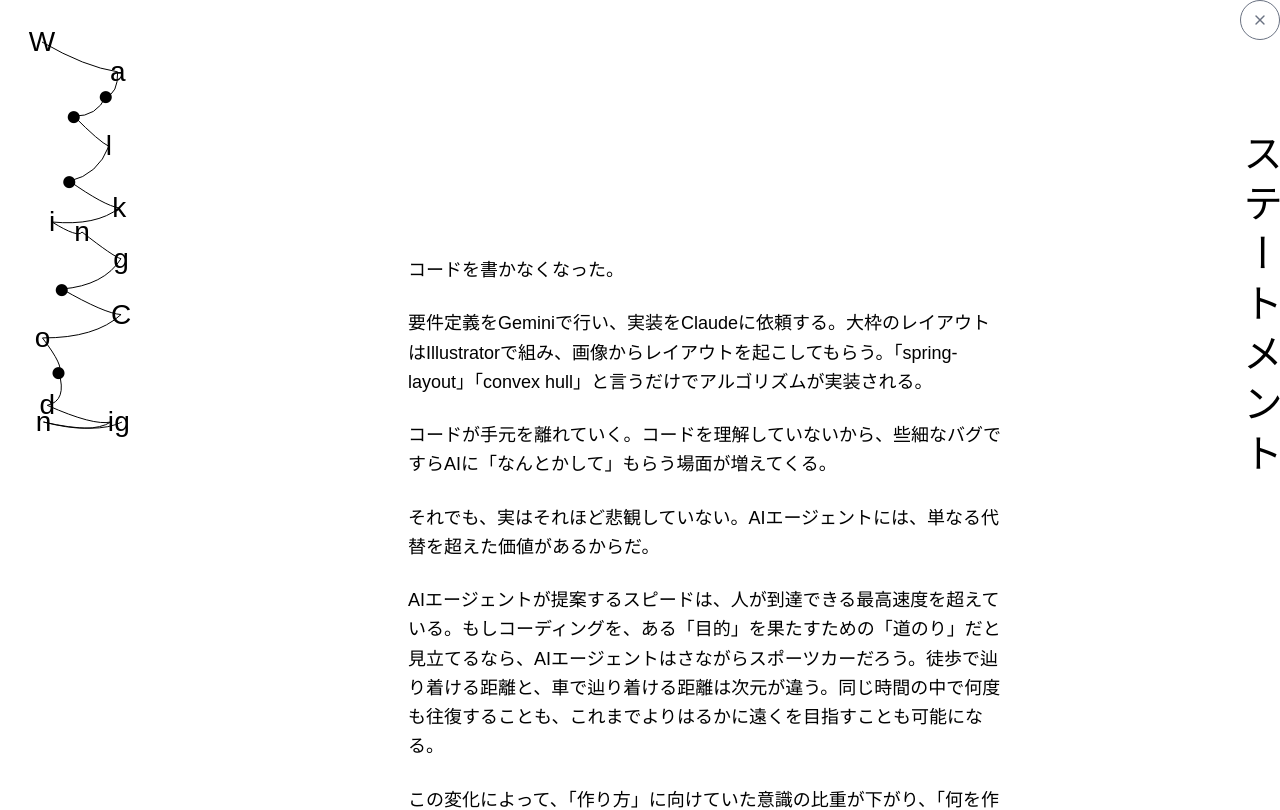
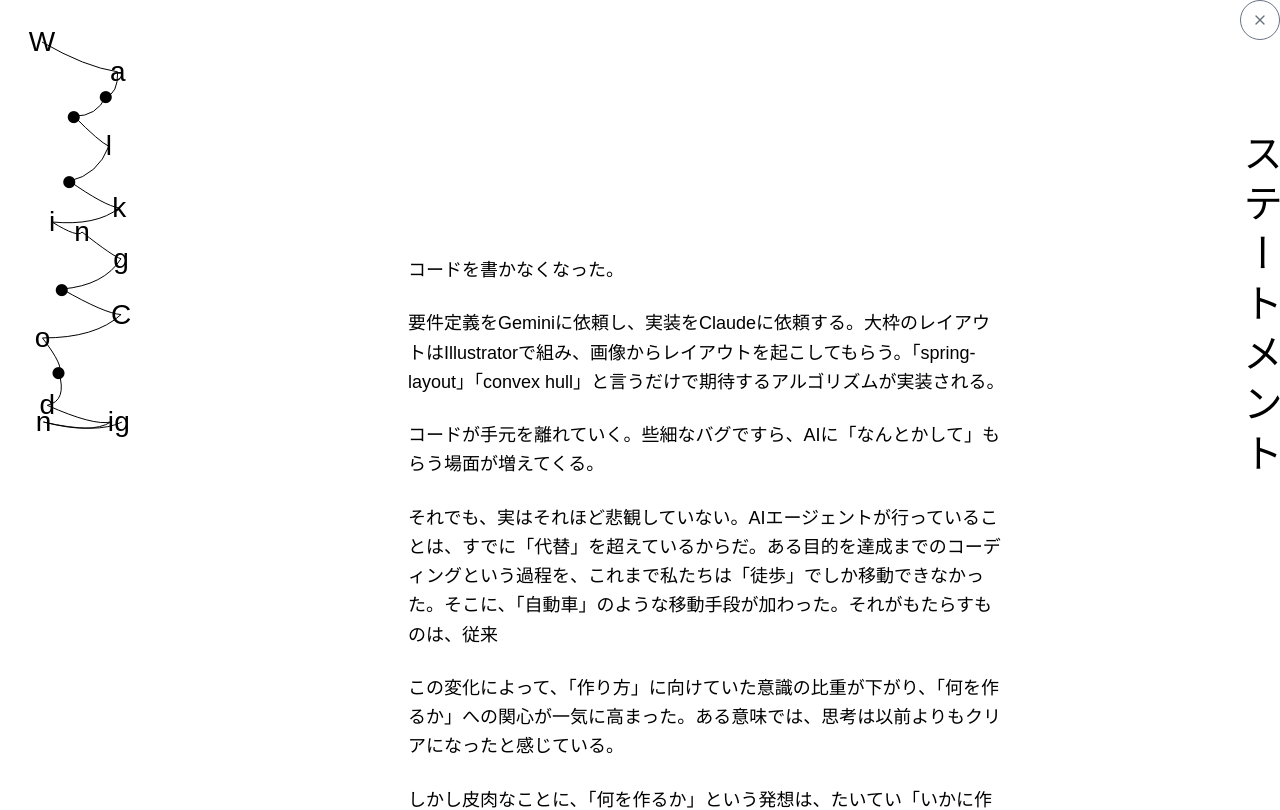
Before and after one commit to k1105/ymgsknt-walking-coding, a Next.js app: page /statement in a window 1280 px wide. Shown: the top 810 px of the page. Built offline with nearby package versions, Linux system fonts and the light colour scheme; a web font is replaced by a local one.

Commit message:
statementを修正

```diff
--- a/app/statement/page.tsx
+++ b/app/statement/page.tsx
@@ -26,17 +26,14 @@ export default function StatementPage() {
           <div className="text-lg text-black leading-relaxed space-y-6">
             <p>コードを書かなくなった。</p>
             <p>
-              要件定義をGeminiで行い、実装をClaudeに依頼する。大枠のレイアウトはIllustratorで組み、画像からレイアウトを起こしてもらう。「spring-layout」「convex
-              hull」と言うだけでアルゴリズムが実装される。
+              要件定義をGeminiに依頼し、実装をClaudeに依頼する。大枠のレイアウトはIllustratorで組み、画像からレイアウトを起こしてもらう。「spring-layout」「convex
+              hull」と言うだけで期待するアルゴリズムが実装される。
             </p>
             <p>
-              コードが手元を離れていく。コードを理解していないから、些細なバグですらAIに「なんとかして」もらう場面が増えてくる。
+              コードが手元を離れていく。些細なバグですら、AIに「なんとかして」もらう場面が増えてくる。
             </p>
             <p>
-              それでも、実はそれほど悲観していない。AIエージェントには、単なる代替を超えた価値があるからだ。
-            </p>
-            <p>
-              AIエージェントが提案するスピードは、人が到達できる最高速度を超えている。もしコーディングを、ある「目的」を果たすための「道のり」だと見立てるなら、AIエージェントはさながらスポーツカーだろう。徒歩で辿り着ける距離と、車で辿り着ける距離は次元が違う。同じ時間の中で何度も往復することも、これまでよりはるかに遠くを目指すことも可能になる。
+              それでも、実はそれほど悲観していない。AIエージェントが行っていることは、すでに「代替」を超えているからだ。ある目的を達成までのコーディングという過程を、これまで私たちは「徒歩」でしか移動できなかった。そこに、「自動車」のような移動手段が加わった。それがもたらすものは、従来
             </p>
             <p>
               この変化によって、「作り方」に向けていた意識の比重が下がり、「何を作るか」への関心が一気に高まった。ある意味では、思考は以前よりもクリアになったと感じている。
```
